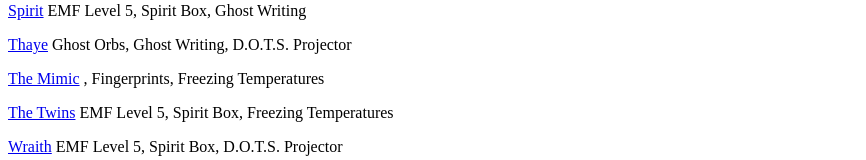
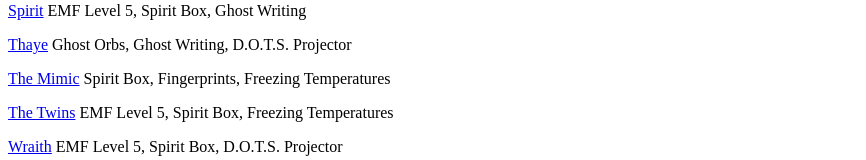
Before and after one commit to graysonlee123/phasmophobia-helper, a Next.js app: page / in a window 1280 px wide. Shown: the part 655-815 px from the top of the page, without its empty margins (0-866 px from the left). Built offline with nearby package versions, Linux system fonts and the light colour scheme.

Commit message:
fix spirit box being incorrectly labelled on a ghost evidence

```diff
--- a/src/data/ghosts.ts
+++ b/src/data/ghosts.ts
@@ -116,7 +116,7 @@ export const ghosts: Ghost[] = [
   {
     slug: 'mimic',
     name: 'The Mimic',
-    evidences: ['spirit', 'fingerprints', 'freezing'],
+    evidences: ['box', 'fingerprints', 'freezing'],
     wiki: 'https://phasmophobia.fandom.com/wiki/The_Mimic',
   },
   {
```
